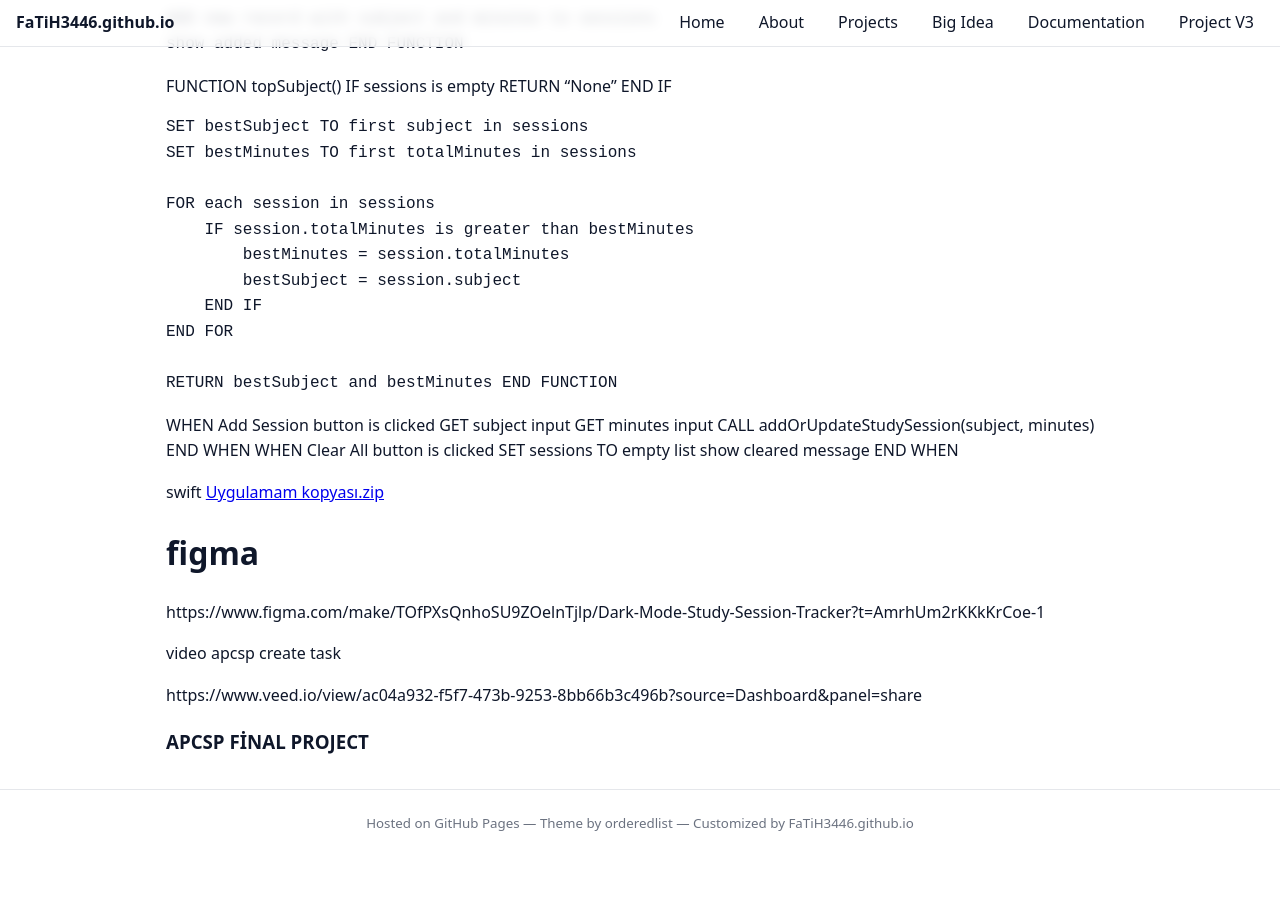
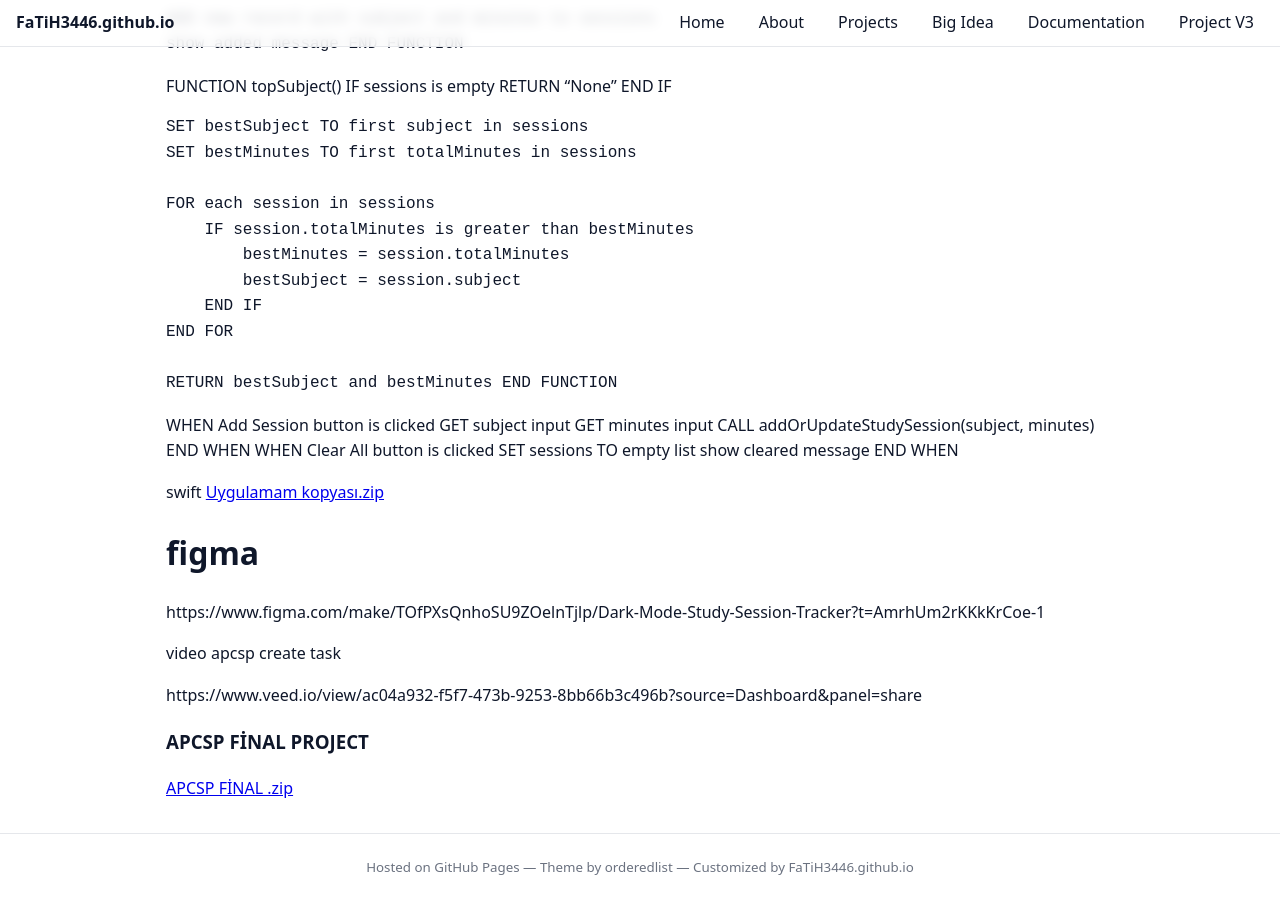
Before and after one commit to FaTiH3446/FaTiH3446.github.io, a Jekyll site: the page built from projects3.md, in a window 1280 px wide and 900 px high, scrolled down 6606 px. Built offline with Jekyll 4.4.1, drawn with Linux system fonts in a browser that asks for light colours; before the commit the page ends 7462 px from its top, so only the background shows below that.

Commit message:
Add link to APCSP Final Project zip file

```diff
--- a/projects3.md
+++ b/projects3.md
@@ -407,3 +407,5 @@ https://www.veed.io/view/ac04a932-f5f7-473b-9253-8bb66b3c496b?source=Dashboard&p
 
 
 ### APCSP FİNAL PROJECT
+
+[APCSP FİNAL .zip](https://github.com/user-attachments/files/28162281/APCSP.FINAL.zip)
```
